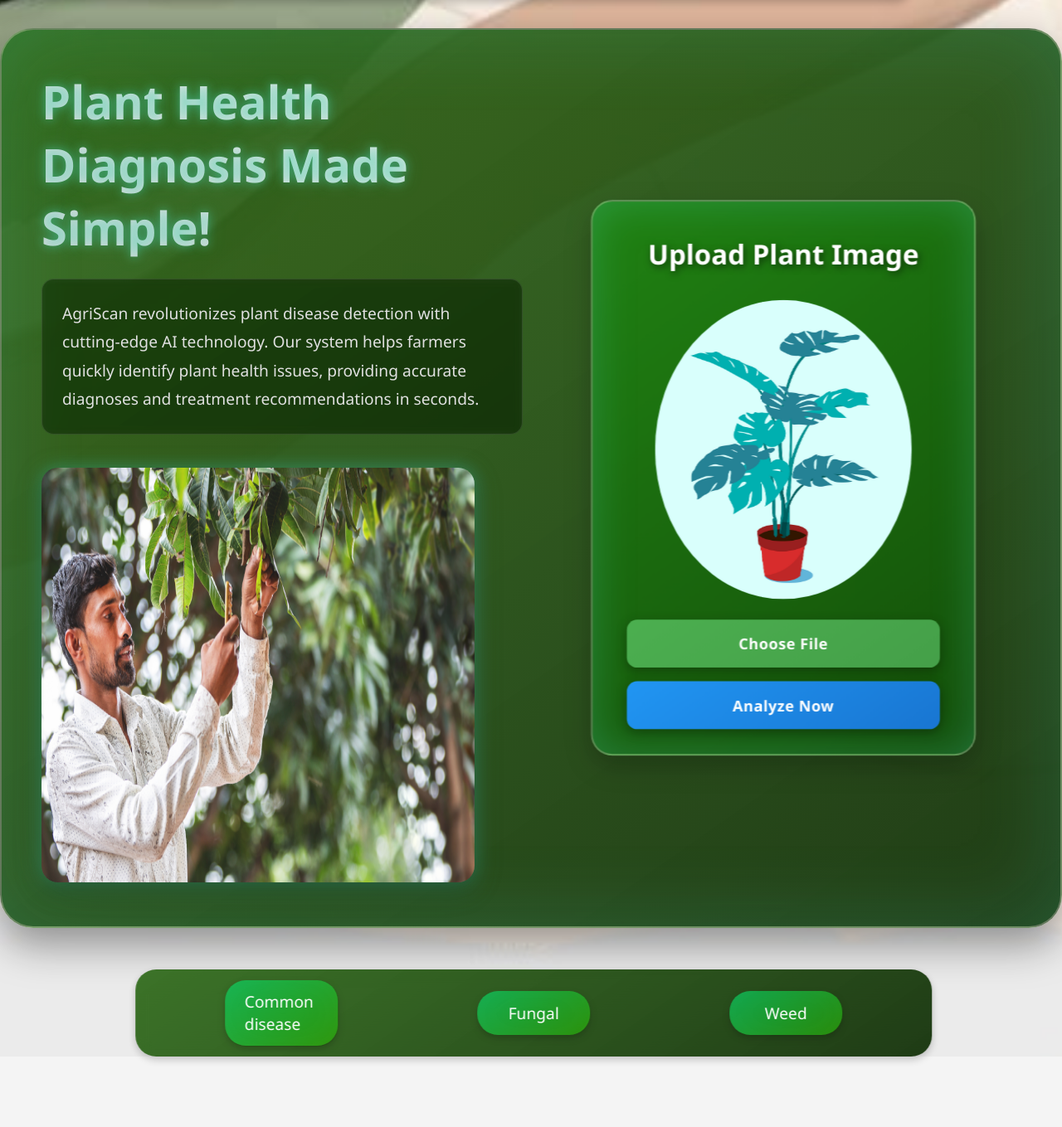
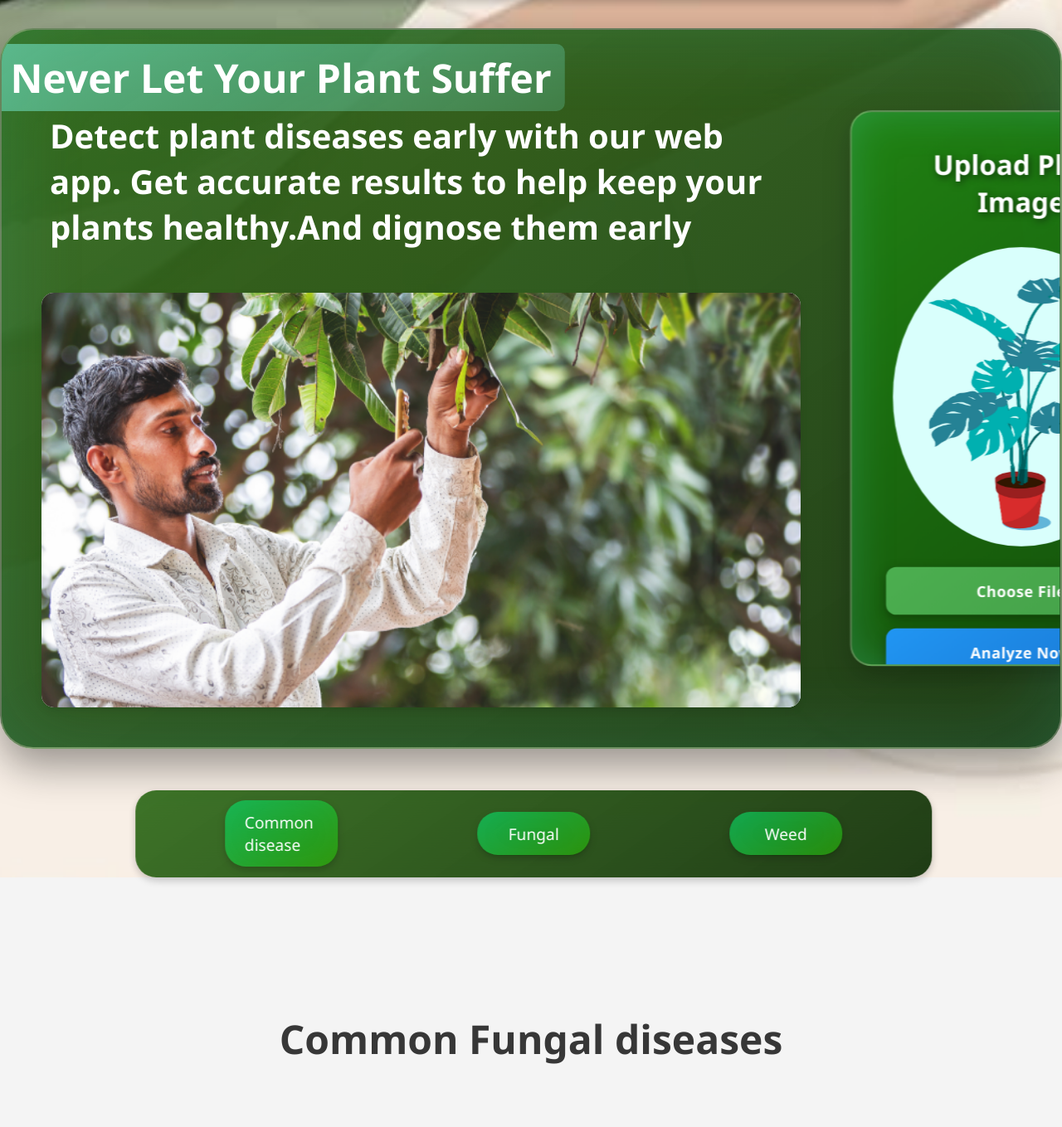
Before and after one commit to sujal-ambeldkar/Mini, a Flask app: page / in a window 1280 px wide. Shown: the part 91-1450 px from the top of the page at 83% size. Run offline with Flask 3, Linux system fonts and the light colour scheme; some libraries are stand-ins or nearby versions.

Commit message:
sliding image

```diff
--- a/static/stylesdeep.css
+++ b/static/stylesdeep.css
@@ -82,6 +82,7 @@
     box-shadow: 0 4px 10px rgba(0, 0, 0, 0.2);
     z-index: 1000;
 }
+
 .nav-container {
     display: flex;
     width: 100%;
@@ -94,6 +95,7 @@
     font-weight: 700;
     color: rgb(255, 255, 255);
 }
+
 .logo img {
     height: 40px;
     /* Adjust height as needed */
@@ -181,6 +183,7 @@
 }
 
 .hero-content-container {
+    justify-content: space-between;
     display: flex;
     max-width: 1800px;
     margin: 50px auto 0;
@@ -190,7 +193,7 @@
     border-radius: 40px;
     border: 2px solid rgba(255, 255, 255, 0.3);
     box-shadow: 0 20px 50px rgba(0, 0, 0, 0.4), 0 0 100px rgba(72, 207, 173, 0.2) inset;
-    max-height: 85vh;
+    max-height: 95vh;
     gap: 3rem;
     align-items: center;
     position: relative;
@@ -260,7 +263,7 @@
 
     margin-bottom: 1.5rem;
     text-shadow: 2px 2px 8px rgba(189, 25, 25, 0.5);
-    background: linear-gradient( 45deg,#dfd9dc, #e8eee9);
+    background: linear-gradient(45deg, #dfd9dc, #e8eee9);
     -webkit-background-clip: text;
     -webkit-text-fill-color: transparent;
     animation: textGlow 3s ease-in-out infinite alternate;
@@ -276,17 +279,8 @@
     }
 }
 
-.intro-text {
-    font-size: 1.2rem;
-    line-height: 1.8;
-    color: #e0e0e0;
-    background: rgba(0, 0, 0, 0.3);
-    padding: 1.5rem;
-    border-radius: 15px;
-    backdrop-filter: blur(5px);
-    border: 1px solid rgba(255, 255, 255, 0.1);
-    transform: translateZ(20px);
-}
+
+
 
 .farmer-image img {
     width: 90%;
@@ -493,6 +487,7 @@
         /* 1 column on mobile */
     }
 }
+
 /* Responsive Design */
 @media (max-width: 768px) {
     .disease-grid {
@@ -681,7 +676,7 @@
 .team-section {
     position: relative;
     padding: 4rem 2rem;
-    margin: 130px ;
+    margin: 130px;
 
     min-height: 80vh;
     border-radius: 25px;
@@ -915,4 +910,141 @@
     scroll-behavior: smooth;
 }
 
-/* Add padding to body for fixed nav */
+
+
+
+/* --------------------------------sliding images------------------------------------------------ */
+.card3 {
+    background-color: white;
+    border-radius: 15px;
+    box-shadow: 0 4px 8px rgba(0, 0, 0, 0.1);
+    overflow: hidden;
+    width: 915px;
+
+    height: 500px;
+
+}
+
+
+.slideshow-container {
+    position: relative;
+    width: 100%;
+    height: 100%;
+    overflow: hidden;
+}
+
+
+
+.slider {
+    position: relative;
+    width: 100%;
+
+    height: 400px;
+
+    overflow: hidden;
+}
+
+
+.slide {
+    position: absolute;
+    width: 100%;
+    height: 100%;
+    opacity: 0;
+
+    transform: translateX(100%);
+
+    transition: opacity 1s ease-in-out, transform 1s ease-in-out;
+
+}
+
+
+.slide.active {
+    opacity: 1;
+    transform: translateX(0);
+
+}
+
+
+.slide img {
+    width: 110%;
+    height: 100%;
+    object-fit: cover;
+}
+
+.container1 {
+    align-items: center;
+    justify-content: center;
+}
+
+@media (max-height: 1200px) {
+    .hero-content-container {
+        max-height: 215vh;
+
+        padding: 4rem;
+
+    }
+}
+
+@media (max-height: 1200px) {
+    .intro-text {
+        position: absolute;
+        left: 25%;
+
+        font-size: 2rem;
+
+    }
+}
+
+.intro-text {
+    position: absolute;
+
+    top: 2%;
+
+    left: 23%;
+
+    transform: translateX(-50%);
+
+    font-size: 2rem;
+
+    font-weight: bold;
+    color: white;
+
+    z-index: 1;
+
+
+
+    background: linear-gradient(145deg, rgba(144, 238, 144, 0.8), rgba(144, 238, 144, 0.3));
+    padding: 0.5rem 1rem;
+
+    border-radius: 10px;
+
+
+
+    animation: gradientAnimation 5s ease-in-out infinite;
+}
+
+
+@keyframes gradientAnimation {
+    0% {
+        background: linear-gradient(145deg, rgba(144, 238, 144, 0.8), rgba(144, 238, 144, 0.3));
+    }
+
+    50% {
+        background: linear-gradient(145deg, rgba(102, 205, 170, 0.8), rgba(102, 205, 170, 0.3));
+    }
+
+    100% {
+        background: linear-gradient(145deg, rgba(144, 238, 144, 0.8), rgba(144, 238, 144, 0.3));
+    }
+}
+
+.para1 {
+    color: white;
+    width: 100%;
+
+    word-wrap: break-word;
+    white-space: normal;
+    font-size: 2.5rem;
+    font-weight: bold;
+    padding: 52px 10px;
+}
--- a/templates/indexdeep.html
+++ b/templates/indexdeep.html
@@ -25,7 +25,8 @@
                 <div class="nav-container">
                     <div class="logo">
                         <img src="/static/elements/logoplant.png" alt="AgriScan" class="logo-img">
-                        AgriScan</div>
+                        AgriScan
+                    </div>
                     <ul class="nav-links center-links">
                         <li><a href="#home">Home</a></li>
                         <li><a href="#navbar">About</a></li>
@@ -51,22 +52,39 @@
     -->
 
             <!-- Hero Section -->
+
             <section class="hero" id="Home">
+
                 <div class="hero-content-container">
                     <!-- Left Side: Intro and Farmer Photo -->
-        <div class="intro-section">
-            <div class="text-content">
-                <h1>Plant Health Diagnosis Made Simple!</h1>
-                <p class="intro-text">
-                    AgriScan revolutionizes plant disease detection with cutting-edge AI technology.
-                    Our system helps farmers quickly identify plant health issues, providing accurate
-                    diagnoses and treatment recommendations in seconds.
-                </p>
+
+                    <div class="container1">
+                        <div class="intro-text">
+                            <h1>We Never Let Your Plant Suffer</h1>
+
                         </div>
-            <div class="farmer-image">
-                <img src="/static/elements/hero-farmer-cut-india.png" alt="Farmer using AgriScan">
+                        <p class="para1">Detect plant diseases early with our web app.
+                            Get accurate results to help keep your plants healthy.And dignose them early</p>
+                        <div class="card3">
+                            <div class="slideshow-container">
+                                <div class="slide">
+                                    <img src="/static/elements/hero-farmer-cut-india.png" alt="Image 1">
+                                </div>
+                                <div class="slide">
+                                    <img src="/static/elements/hero2.webp" alt="Image 2">
+                                </div>
+                                <div class="slide">
+                                    <img src="/static/elements/hero3.jpg" alt="Image 2">
+                                </div>
+                                <div class="slide">
+                                    <img src="/static/elements/hero4.jpg" alt="Image 2">
+                                </div>
+
                             </div>
                         </div>
+
+                    </div>
+
 
                     <!-- Right Side: Upload Card -->
                     <div class="upload-card">
@@ -74,7 +92,8 @@
                             <h2>Upload Plant Image</h2>
                         </div>
                         <div class="upload-body">
-                <img src="/static/elements/plant-7413415_1280.png" alt="Plant Preview" class="plant-preview">
+                            <img src="/static/elements/plant-7413415_1280.png" alt="Plant Preview"
+                                class="plant-preview">
                             <form action="/" method="post" enctype="multipart/form-data">
                                 <input type="file" name="file" id="fileInput" hidden accept="image/*" required>
                                 <label for="fileInput" class="upload-btn">Choose File</label>
@@ -85,7 +104,7 @@
                 </div>
             </section>
 
-            <div id="navbar" >
+            <div id="navbar">
                 <a href="javascript:void(0);" onclick="loadPage('common')">Common disease</a>
                 <a href="javascript:void(0);" onclick="loadPage('fungal')">Fungal</a>
                 <a href="javascript:void(0);" onclick="loadPage('weed')">Weed</a>
@@ -110,7 +129,8 @@
                             <h2>Sujal Dhandre</h2>
                             <p>Lead ML Developer</p>
                             <div class="team-card-details">
-                    <p>Expert in machine learning and AI algorithms. Passionate about solving real-world problems with technology.</p>
+                                <p>Expert in machine learning and AI algorithms. Passionate about solving real-world
+                                    problems with technology.</p>
                                 <div class="social-links">
                                     <a href="#" class="social-icon"><i class="fab fa-linkedin"></i></a>
                                     <a href="#" class="social-icon"><i class="fab fa-github"></i></a>
@@ -129,7 +149,8 @@
                             <h2>Sujal Ambeldkar</h2>
                             <p>Web Developer</p>
                             <div class="team-card-details">
-                    <p>Creative web developer with a knack for building beautiful, responsive, and user-friendly interfaces.</p>
+                                <p>Creative web developer with a knack for building beautiful, responsive, and
+                                    user-friendly interfaces.</p>
                                 <div class="social-links">
                                     <a href="#" class="social-icon"><i class="fab fa-linkedin"></i></a>
                                     <a href="#" class="social-icon"><i class="fab fa-github"></i></a>
@@ -148,7 +169,8 @@
                             <h2>Rahul Baid</h2>
                             <p>Android Developer</p>
                             <div class="team-card-details">
-                    <p>Skilled Android developer with a passion for building seamless mobile experiences.</p>
+                                <p>Skilled Android developer with a passion for building seamless mobile experiences.
+                                </p>
                                 <div class="social-links">
                                     <a href="#" class="social-icon"><i class="fab fa-linkedin"></i></a>
                                     <a href="#" class="social-icon"><i class="fab fa-github"></i></a>
@@ -225,6 +247,30 @@
                         });
                     });
                 });
+                // ----------------------------------Javascript for sliding window----------------
+
+                document.addEventListener('DOMContentLoaded', () => {
+                    const slides = document.querySelectorAll('.slide');
+                    let currentSlideIndex = 0;
+
+
+                    function moveToNextSlide() {
+
+                        slides[currentSlideIndex].classList.remove('active');
+
+
+                        currentSlideIndex = (currentSlideIndex + 1) % slides.length;
+
+
+                        slides[currentSlideIndex].classList.add('active');
+                    }
+
+
+                    slides[currentSlideIndex].classList.add('active');
+
+
+                    setInterval(moveToNextSlide, 4000);  // 3000 ms = 3 seconds
+                });
 
             </script>
 </body>
```
Also changed, not shown: static/elements/hero2.webp (added), static/elements/hero3.jpg (added), static/elements/hero4.jpg (added). Lines whose indentation alone changed are shown as unchanged.
